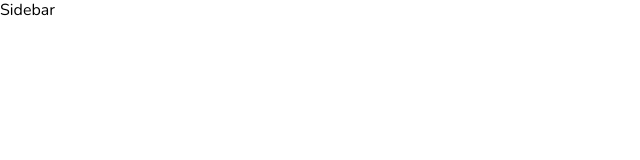
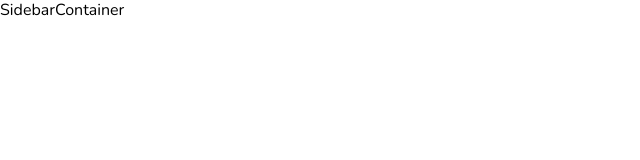
Before and after one commit to SuryanshuTomar/Projects, a React (Vite) app in the folder React/admin-dashboard-lama/: page / in a window 1280 px wide. Shown: the top 160 px of the page, without its empty margins (0-640 px from the left). Built offline with nearby package versions, Linux system fonts and the light colour scheme.

Commit message:
added home container and style

```diff
--- a/React/admin-dashboard-lama/src/pages/home/Home.jsx
+++ b/React/admin-dashboard-lama/src/pages/home/Home.jsx
@@ -5,6 +5,8 @@ const Home = () => {
 	return (
 		<div className="home">
 			<Sidebar />
+
+			<div className="homeContainer">Container </div>
 		</div>
 	);
 };
--- a/React/admin-dashboard-lama/src/pages/home/home.scss
+++ b/React/admin-dashboard-lama/src/pages/home/home.scss
@@ -0,0 +1,7 @@
+.home {
+	display: flex;
+
+	.homeContainer {
+		flex: 6;
+	}
+}
```
